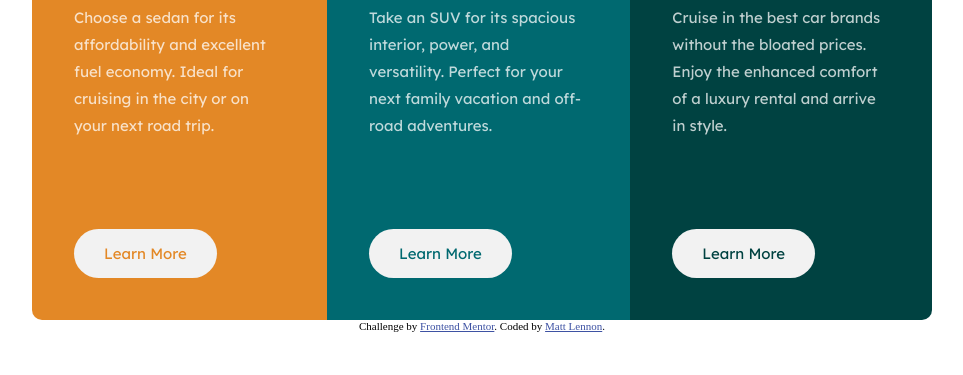
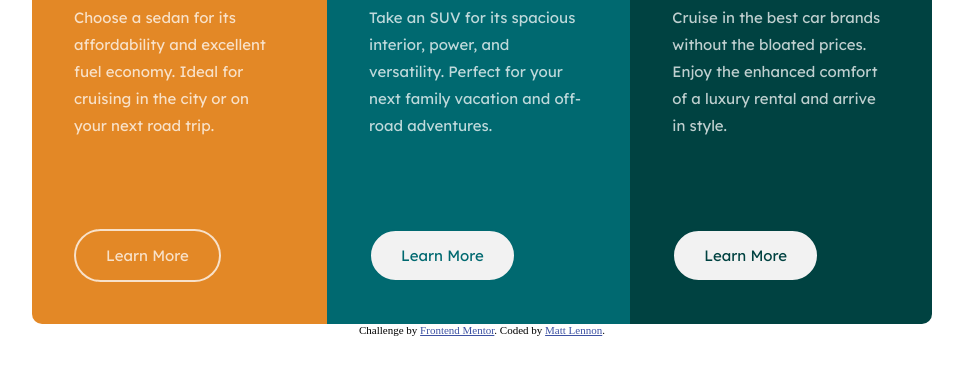
Before and after one commit to emldevv/3column-preview-card, a plain HTML site: page index.html in a window 1280 px wide. In both pictures the pointer is over the button 303 px from the left and 604 px from the top of the page. Shown: the part 351-726 px from the top of the page, without its empty margins (158-1121 px from the left). Drawn offline with Linux system fonts and the light colour scheme.

Commit message:
button hover complete, project completed

```diff
--- a/style.css
+++ b/style.css
@@ -41,7 +41,7 @@ section {
 }
 
 button {
-    border: none;
+    border: 2px solid;
     border-radius: 5em;
     padding: 1em 2em;
 }
@@ -88,6 +88,13 @@ main {
 #sedan-btn {
     color: var(--primary-clr-bo);
 }
+
+#sedan-btn:hover {
+    color: var(--neutral-clr-tw);
+    border: 2px solid var(--neutral-clr-tw);
+    background-color: var(--primary-clr-bo);
+}
+
 /* Section SUV */
 #suv {
     background-color: var(--primary-clr-dc);
@@ -97,6 +104,12 @@ main {
     color: var(--primary-clr-dc);
 }
 
+#suv-btn:hover {
+    color: var(--neutral-clr-tw);
+    border: 2px solid var(--neutral-clr-tw);
+    background-color: var(--primary-clr-dc);
+}
+
 /* Section luxury */
 #luxury {
     background-color: var(--primary-vdc);
@@ -104,6 +117,12 @@ main {
 
 #luxury-btn {
     color: var(--primary-vdc);
+}
+
+#luxury-btn:hover {
+    color: var(--neutral-clr-tw);
+    border: 2px solid var(--neutral-clr-tw);
+    background-color: var(--primary-clr-vdc);
 }
 
 /* Attribution */
```
